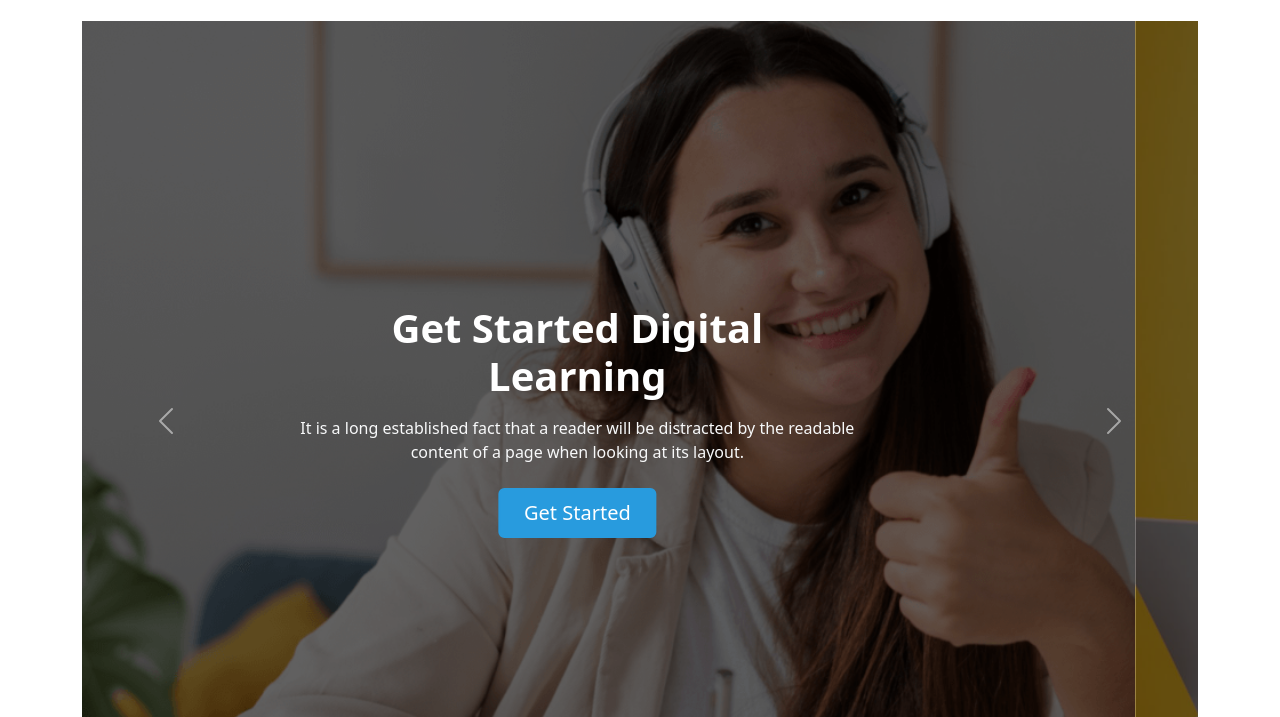
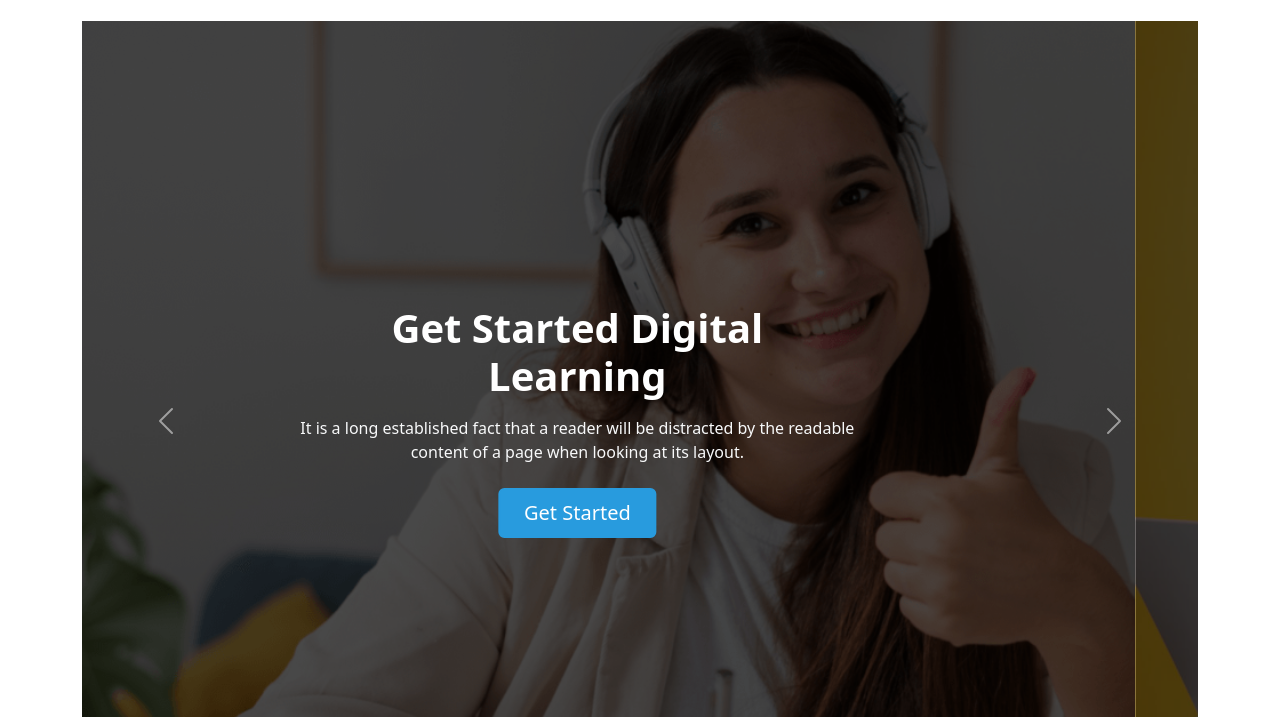
Before and after one commit to fozlur-rahman/skTech-IT, a plain HTML site: page index.html in a window 1280 px wide. Shown: the part 83-800 px from the top of the page. Drawn offline with nearby package versions, Linux system fonts and the light colour scheme.

Commit message:
fix the carousel overly opacity

```diff
--- a/css/style.css
+++ b/css/style.css
@@ -2,10 +2,10 @@ body {
   padding: 0;
   margin: 0;
 }
-.modal-body{
-  background: #289bde!important;
+.modal-body {
+  background: #289bde !important;
 }
-.modal-title{
+.modal-title {
   font-size: 12px;
   color: #289bde;
 }
@@ -55,18 +55,16 @@ span {
 .carousel-overly {
   width: 100%;
   height: 100%;
-  background: rgba(0, 0, 0, 0.6);
+  background: rgba(0, 0, 0, 0.700);
 }
 .course-item {
   height: 200px;
 }
 
-
 /* courses section  */
 .course-price {
   color: #289bde;
 }
-
 
 /* register section */
 .register-section {
@@ -76,12 +74,10 @@ span {
   color: #289bde;
 }
 
-
 /* asked questions section */
 .asked-questions {
   width: 70%;
 }
-
 
 /* trusted company section  */
 .comapny-images img {
@@ -90,9 +86,8 @@ span {
 }
 
 /* footer section  */
-.footer-list{
+.footer-list {
   list-style: none;
-
 }
 .footer-list li a {
   text-decoration: none;
@@ -100,6 +95,6 @@ span {
   font-size: 15px;
 }
 
-.fa-brands{
+.fa-brands {
   background: rgb(31, 30, 30);
 }
```
